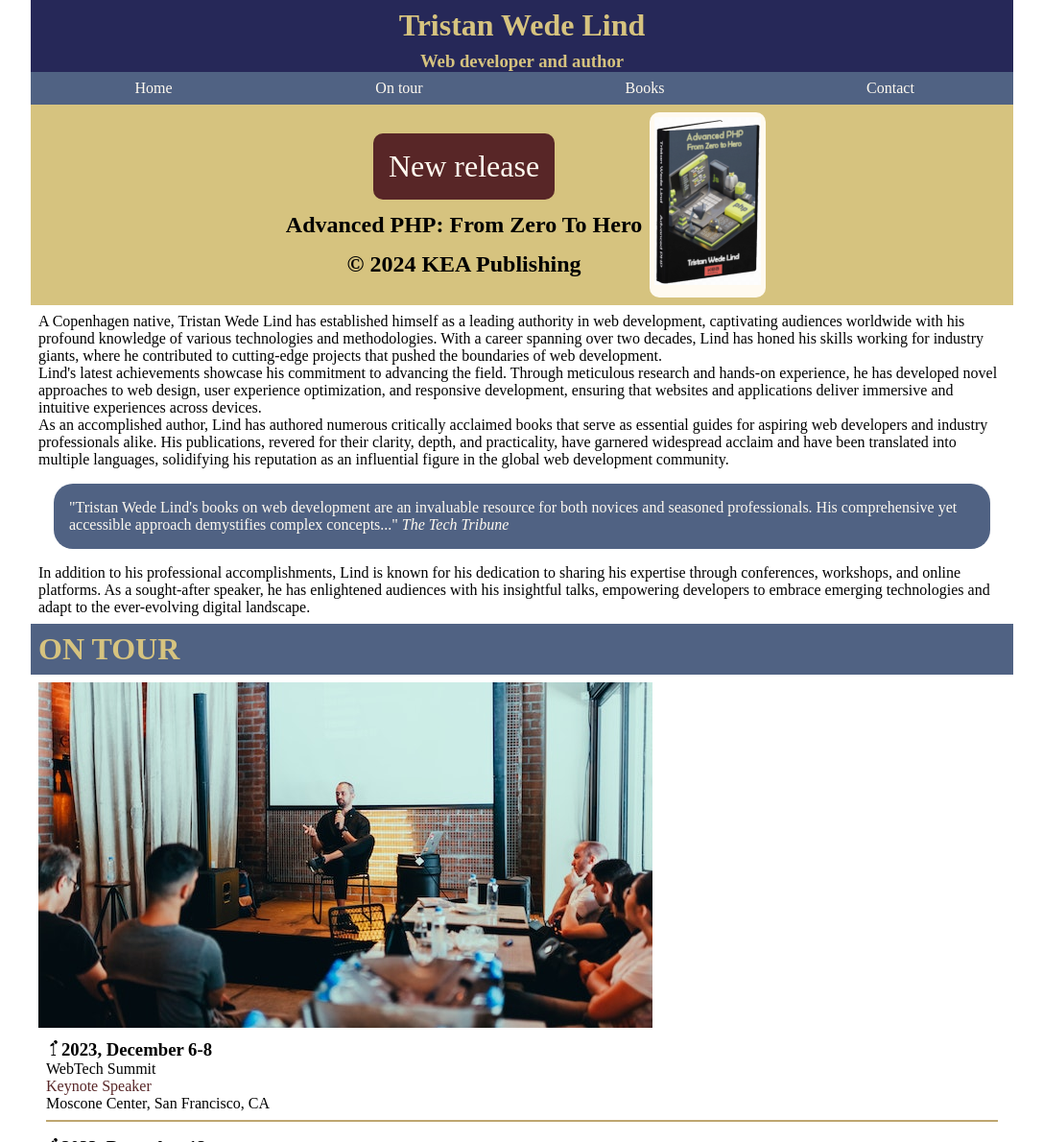
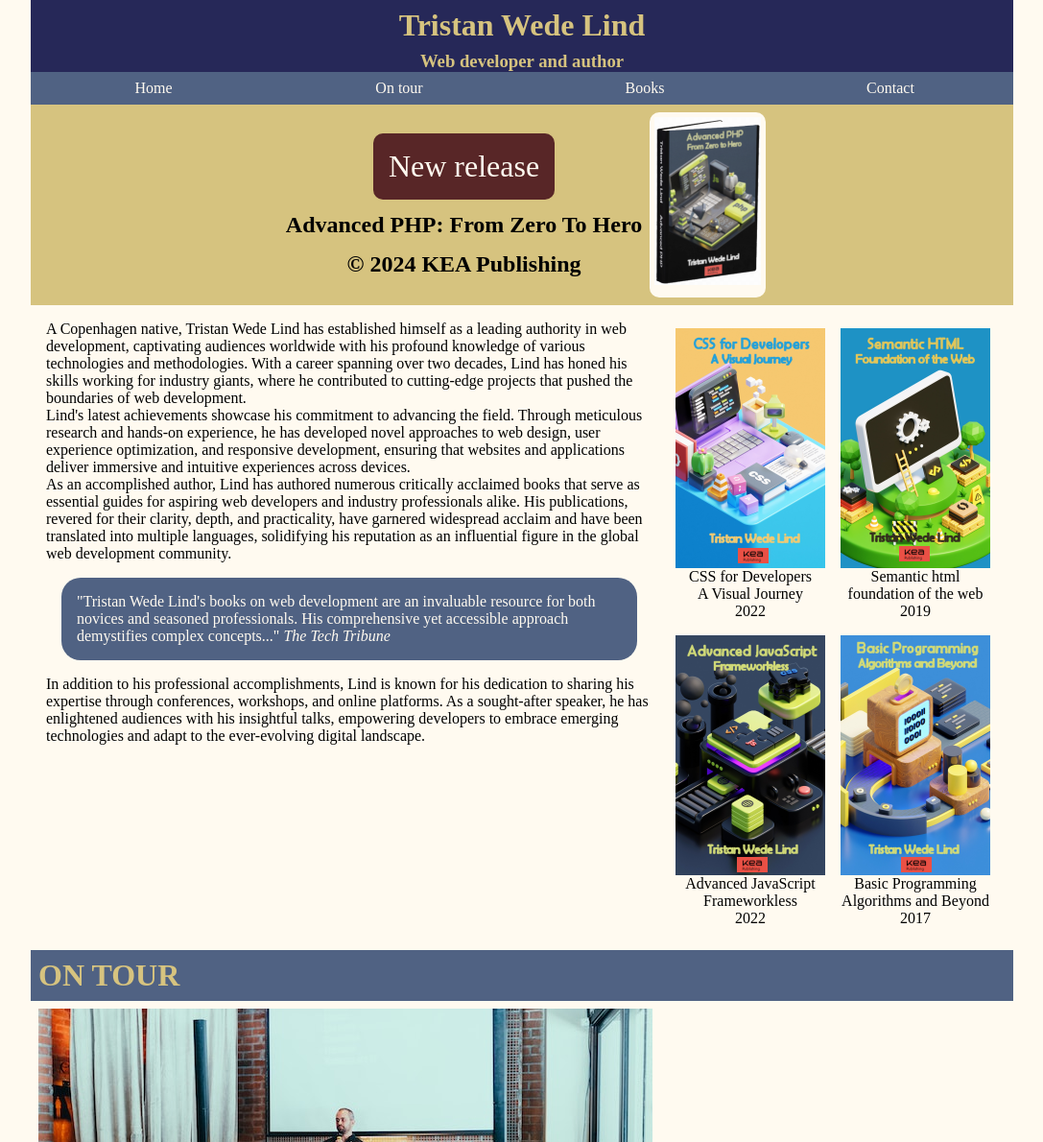
Before and after one commit to Toby-byte/Tristan-wede, a website: page index.html in a window 1280 px wide. Shown: the top 1190 px of the page at 96% size, without its empty margins (96-1183 px from the left). Drawn offline with Linux system fonts and the light colour scheme.

Commit message:
added books to promo area

```diff
--- a/index.html
+++ b/index.html
@@ -31,22 +31,50 @@
           <img src="tristan wede assets\img\book_php_preview.png" alt="">
         </div>
       </section>
-
     </section>
 
+    <section class="bio-text">
         <section>
           <p>A Copenhagen native, Tristan Wede Lind has established himself as a leading authority in web development, captivating audiences worldwide with his profound knowledge of various technologies and methodologies. With a career spanning over two decades, Lind has honed his skills working for industry giants, where he contributed to cutting-edge projects that pushed the boundaries of web development.</p>
-
           <p>Lind's latest achievements showcase his commitment to advancing the field. Through meticulous research and hands-on experience, he has developed novel approaches to web design, user experience optimization, and responsive development, ensuring that websites and applications deliver immersive and intuitive experiences across devices.</p>
-
           <p>As an accomplished author, Lind has authored numerous critically acclaimed books that serve as essential guides for aspiring web developers and industry professionals alike. His publications, revered for their clarity, depth, and practicality, have garnered widespread acclaim and have been translated into multiple languages, solidifying his reputation as an influential figure in the global web development community.</p>
-
           <blockquote>
             "Tristan Wede Lind's books on web development are an invaluable resource for both novices and seasoned professionals. His comprehensive yet accessible approach demystifies complex concepts..."
             <cite>The Tech Tribune</cite>
           </blockquote>
+          <p>In addition to his professional accomplishments, Lind is known for his dedication to sharing his expertise through conferences, workshops, and online platforms. As a sought-after speaker, he has enlightened audiences with his insightful talks, empowering developers to embrace emerging technologies and adapt to the ever-evolving digital landscape.</p>
+        </section>
+        <section class="bio-books-desktop">
+          <div>
+            <div>
+              <img src="tristan wede assets\img\book_css.png" alt="">
+              <p>CSS for Developers</p>
+              <p>A Visual Journey</p>
+              <p>2022</p>
+            </div>
+            <div>
+              <img src="tristan wede assets\img\book_js.png" alt="">
+              <p>Advanced JavaScript</p>
+              <p>Frameworkless</p>
+              <p>2022</p>
+            </div>
+          </div>
+          <div>
+            <div>
+              <img src="tristan wede assets\img\book_html.png" alt="">
+              <p>Semantic html</p>
+              <p>foundation of the web</p>
+              <p>2019</p>
+            </div>
+            <div>
+              <img src="tristan wede assets\img\book_programming.png" alt="">
+              <p>Basic Programming</p>
+              <p>Algorithms and Beyond</p>
+              <p>2017</p>
+            </div>
+          </div>
+        </section>
 
-        <p>In addition to his professional accomplishments, Lind is known for his dedication to sharing his expertise through conferences, workshops, and online platforms. As a sought-after speaker, he has enlightened audiences with his insightful talks, empowering developers to embrace emerging technologies and adapt to the ever-evolving digital landscape.</p>
       </section>
 
     <h1 id="on_tour">ON TOUR</h1>
--- a/style.css
+++ b/style.css
@@ -5,6 +5,10 @@
     margin: 0;
     padding: 0;
     box-sizing: border-box;
+}
+
+body {
+    background-color: var(--body-bg-color);
 }
 
 section, nav, article, footer, header {
@@ -122,6 +126,10 @@ footer ul {
 /* Style rules for mobile devices */
 @media only screen and (max-width: 640px) {
 
+    .bio-books-desktop {
+        display: none;
+    }
+
     nav.navigation-bar {
         text-align: center;
     }
@@ -135,6 +143,18 @@ footer ul {
     nav ul li a {
         text-decoration: none;
         color: var(--body-bg-color);
+    }
+
+    section.navigation-promo-area section {
+        display: flex;
+        flex-direction: column;
+        align-items: center;
+    }
+
+    section.navigation-promo-area section section {
+        display: flex;
+        flex-direction: column;
+        align-items: center;
     }
 
     /* removes padding from header elements */
@@ -180,6 +200,10 @@ footer ul {
 
     .contact-section section img {
         border-radius: 200px;
+    }
+
+    section.contact-section img#conference_img {
+        display: none;
     }
 
     fieldset {
@@ -229,6 +253,11 @@ footer ul {
 
 /* Style rules for tablets */
 @media only screen and (min-width: 641px) and (max-width: 1024px) {
+
+    .bio-books-desktop {
+        display: none;
+    }
+
     nav.navigation-bar {
         text-align: center;
         width: 100%;
@@ -242,6 +271,18 @@ footer ul {
         background-color: var(--h1-bg-color);
         padding: 0.5rem;
         width: 25%;
+    }
+
+    section.navigation-promo-area section {
+        display: flex;
+        flex-direction: column;
+        align-items: center;
+    }
+
+    section.navigation-promo-area section section {
+        display: flex;
+        flex-direction: column;
+        align-items: center;
     }
 
     /* removes padding from header elements */
@@ -348,8 +389,24 @@ footer ul {
 
 /* Style rules for desktop and larger */
 @media only screen and (min-width: 1025px) {
+
     body {
         padding: 0 10%;
+    }
+
+    .bio-text {
+        display: flex;
+    }
+
+    .bio-books-desktop {
+        display: flex;
+    }
+
+    .bio-books-desktop div div {
+        padding: 0.5rem;
+        display: flex;
+        flex-direction: column;
+        align-items: center;
     }
 
     nav.navigation-bar {
```
Lines whose indentation alone changed are shown as unchanged.
